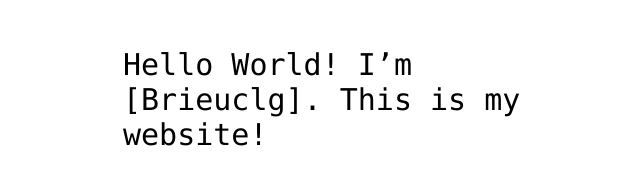
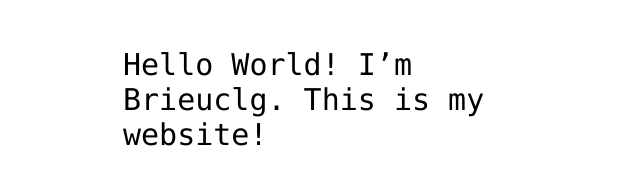
Before and after one commit to Brieuclg/Brieuclg.github.io, a plain HTML site: page index.html in a window 1280 px wide. Shown: the part 341-526 px from the top of the page, without its empty margins (317-957 px from the left). Drawn offline with Linux system fonts and the light colour scheme.

Commit message:
Update index.html

```diff
--- a/index.html
+++ b/index.html
@@ -12,7 +12,7 @@
 <img src="https://octodex.github.com/images/daftpunktocat-thomas.gif" id="octocat" alt="octocat-gif" />
 
 <!-- Change this code here by copy and pasting your template on line 15 -->
-<p>Hello World! I’m [Brieuclg]. This is my website!</p>
+<p>Hello World! I’m Brieuclg. This is my website!</p>
 
 </body>
 </html>
```
